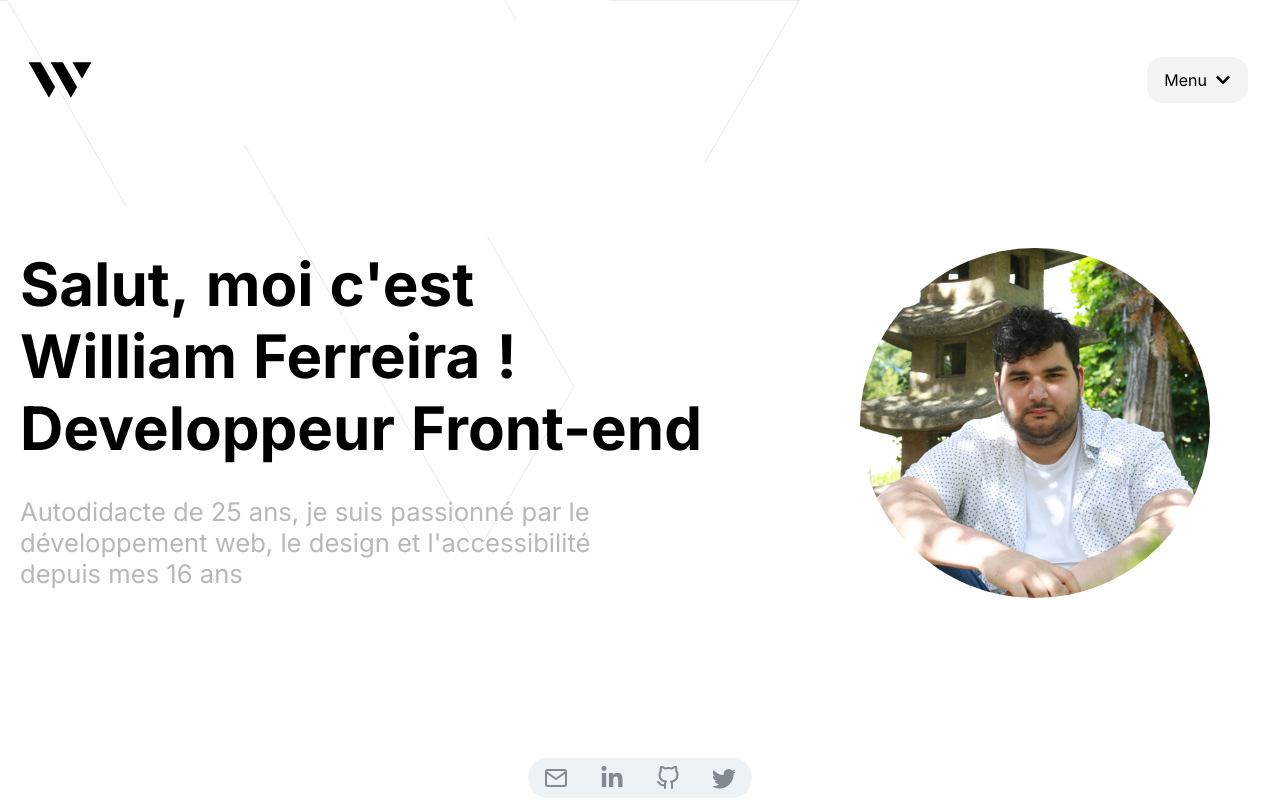
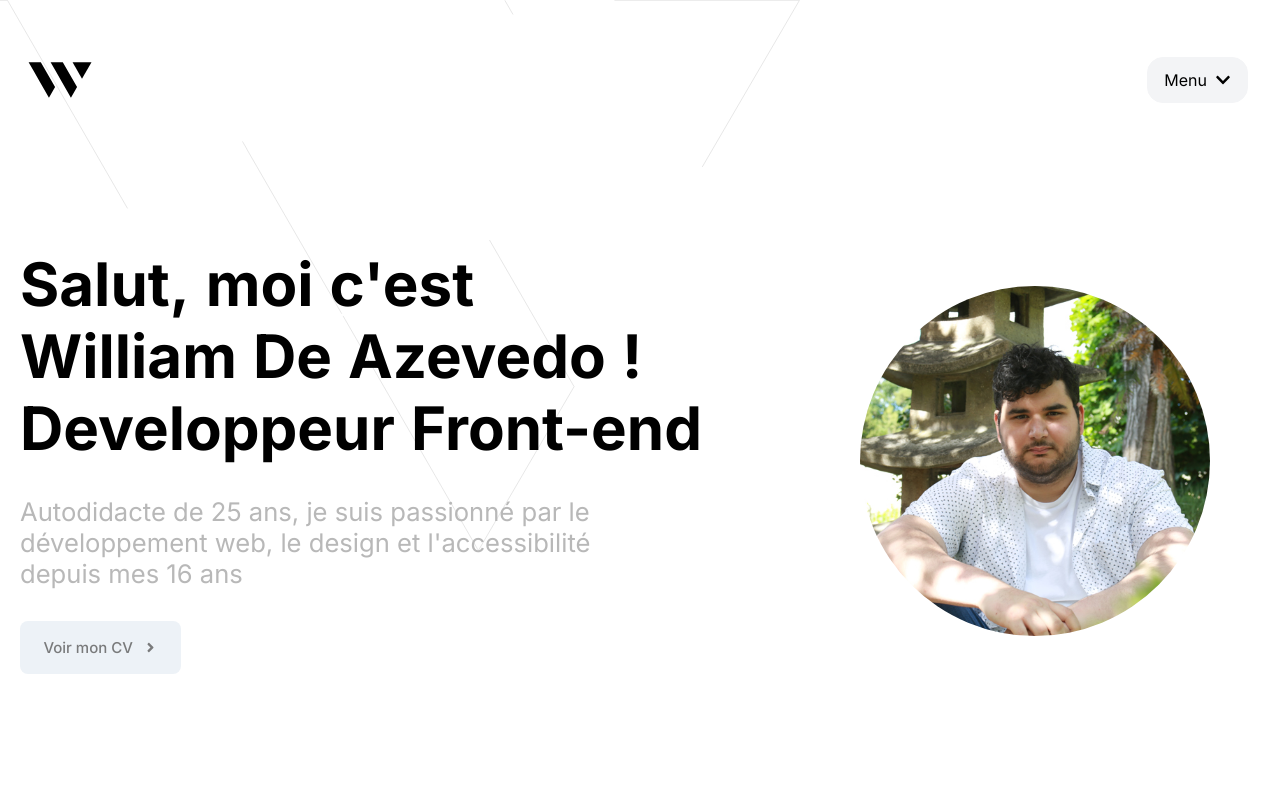
Before and after one commit to WillFDA/williamdeazevedo2023, a Next.js app: page / in a window 1280 px wide. Shown: the top 800 px of the page. Built offline with nearby package versions, Linux system fonts and the light colour scheme.

Commit message:
Button CV
Ajout du CV dans le public + button .

```diff
--- /dev/null
+++ b/src/components/CVButton.tsx
@@ -0,0 +1,21 @@
+"use client";
+import React from "react";
+import { FaAngleRight } from "react-icons/fa";
+import { motion } from "framer-motion";
+
+const CVButton = () => {
+  return (
+    <motion.a
+      whileHover={{ scale: 1.05 }}
+      whileTap={{ scale: 0.9 }}
+      className="hero__button"
+      target="_blank"
+      href="/CV.pdf"
+    >
+      <span>Voir mon CV</span>
+      <FaAngleRight />
+    </motion.a>
+  );
+};
+
+export default CVButton;
--- a/src/scss/sections/_sectionHero.scss
+++ b/src/scss/sections/_sectionHero.scss
@@ -4,24 +4,56 @@
   max-width: 1240px;
   margin: auto;
   padding-top: 8rem;
-    @include media('medium') {
+  @include media("medium") {
     flex-direction: column;
     gap: 2rem;
     padding-top: 3rem;
   }
-    @include media('small') {
+  @include media("small") {
     padding-top: 2rem;
   }
 }
 
 .hero {
+  &__button {
+    text-decoration: none;
+    cursor: pointer;
+    transition: all 0.2s;
+    padding: 1rem 1.4rem;
+    border-radius: 0.5rem;
+    background: #edf2f7;
+    color: #797a7b;
+    border: 1px solid transparent;
+    display: flex;
+    align-items: center;
+    justify-content: center;
+    font-size: 15px;
+    max-width: fit-content;
+    @include media("medium") {
+      margin: auto;
+    }
+    span {
+      font-weight: 500;
+    }
+    svg {
+      margin-left: 10px;
+      transition: transform 0.3s ease-in-out;
+    }
+    &:hover {
+      color: white;
+      background-color: black;
+      svg {
+        transform: translateX(5px);
+      }
+    }
+  }
   // background-color: blue;
   margin: 0 auto;
   flex: 0.7; // Ici, on attribue 70% de l'espace disponible à l'élément .hero
   flex-direction: column;
   align-items: left;
 
-    @include media('medium') {
+  @include media("medium") {
     align-items: center;
     justify-content: center;
     margin: auto;
@@ -31,10 +63,11 @@
     text-align: left;
     margin-top: 2rem;
     width: 80%;
-        color: #B8B8B8;
+    color: #b8b8b8;
     font-size: clamp(1.2rem, 2vw, 1.6rem);
+    margin-bottom: 2rem;
 
-        @include media('medium') {
+    @include media("medium") {
       margin: 1rem auto 1rem;
       margin-top: 1rem;
       text-align: center;
@@ -42,7 +75,7 @@
       padding: 0 3rem;
       line-height: 1.8rem;
     }
-        @include media('small') {
+    @include media("small") {
       padding: 0rem;
     }
   }
@@ -87,7 +120,7 @@
   align-items: center;
   justify-content: center;
   padding-bottom: 5rem;
-  @include media('medium') {
+  @include media("medium") {
     padding-bottom: 3rem;
   }
 }
--- a/src/sections/SectionHero.tsx
+++ b/src/sections/SectionHero.tsx
@@ -1,9 +1,9 @@
-import React from "react"
-import AnimationFallingHero from '../animations/AnimationFallingHero'
-import IconsHero from "@/components/IconsHero"
-import Image from 'next/image'
-import { FiChevronDown } from 'react-icons/fi';
-
+import React from "react";
+import AnimationFallingHero from "../animations/AnimationFallingHero";
+import IconsHero from "@/components/IconsHero";
+import Image from "next/image";
+import { FiChevronDown } from "react-icons/fi";
+import CVButton from "@/components/CVButton";
 
 function SectionHero() {
   return (
@@ -11,12 +11,20 @@ function SectionHero() {
       <div className="hero--container">
         <section className="hero__section__aside">
           <div className="hero">
-            <AnimationFallingHero text='Salut, moi c&apos;est' />
-            <AnimationFallingHero startDelay={0.5} text='William Ferreira !' />
-            <AnimationFallingHero startDelay={0.7} text='Developpeur Front-end' />
+            <AnimationFallingHero text="Salut, moi c'est" />
+            <AnimationFallingHero
+              startDelay={0.5}
+              text="William De Azevedo !"
+            />
+            <AnimationFallingHero
+              startDelay={0.7}
+              text="Developpeur Front-end"
+            />
             <p className="hero__text">
-                Autodidacte de 25 ans, je suis passionné par le développement web, le design et l&apos;accessibilité depuis mes 16 ans
+              Autodidacte de 25 ans, je suis passionné par le développement web,
+              le design et l&apos;accessibilité depuis mes 16 ans
             </p>
+            <CVButton />
           </div>
           <aside className="aside">
             <div className="blob">
@@ -25,7 +33,7 @@ function SectionHero() {
                 alt="Photo de William vue de face et un font végétale verdoyant"
                 width={400}
                 height={400}
-            style={{ objectFit: 'cover' }}
+                style={{ objectFit: "cover" }}
               />
             </div>
           </aside>
```
Also changed, not shown: 1 other file (tests, documents, lock files or other folders). Lines whose indentation alone changed are shown as unchanged.
